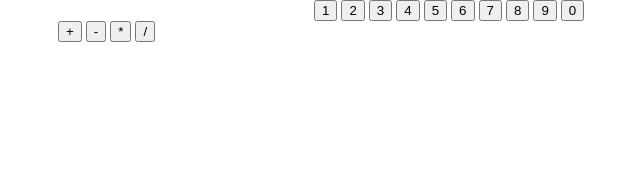
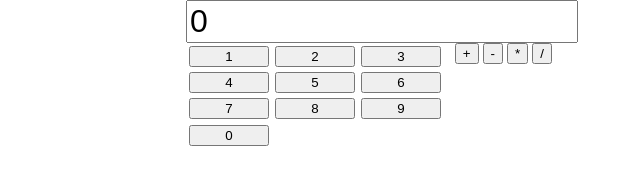
Before and after one commit to sixhops/js-calculator, a plain HTML site: page index.html in a window 1280 px wide. Shown: the whole page, without its empty margins (262-902 px from the left). Drawn offline with Linux system fonts and the light colour scheme.

Commit message:
Doing initial layout of interface

```diff
--- a/index.html
+++ b/index.html
@@ -12,7 +12,9 @@
   </head>
   <body>
     <div class="calculator">
-      <div class="display"></div>
+      <div class="display">
+        <input type="text" name="lcd" id="lcd" value="0">
+      </div>
       <div class="keypad">
         <div class="numerals">
           <button type="button" id="n1">1</button>
@@ -32,6 +34,7 @@
           <button type="button" id="omultiply">*</button>
           <button type="button" id="odivide">/</button>
         </div>
+        <div class="clear"></div>
         <div class="advanced"></div>
       </div>
 
--- a/style.css
+++ b/style.css
@@ -8,7 +8,7 @@ div {
 }
 
 .calculator {
-  width: 50%;
+  width: 30%;
   position: relative;
   margin: auto;
 }
@@ -18,21 +18,35 @@ div {
   position: relative;
 }
 
+.display input {
+  width: 100%;
+  font-size: 2em;
+}
+
 .keypad {
   width: 100%;
   position: relative;
+  overflow: auto;
 }
 
 .numerals {
-  width: 60%;
-  position: relative;
-  margin-left: auto;
+  width: 70%;
+  float: left;
+}
+
+.numerals button {
+  float: left;
+  width: 30%;
+  margin: 0.2em;
 }
 
 .operators {
-  width: 40%;
-  position: relative;
-  margin-right: auto;
+  width: 30%;
+  float: right;
+}
+
+.clear {
+  clear: both;
 }
 
 .advanced {
```
